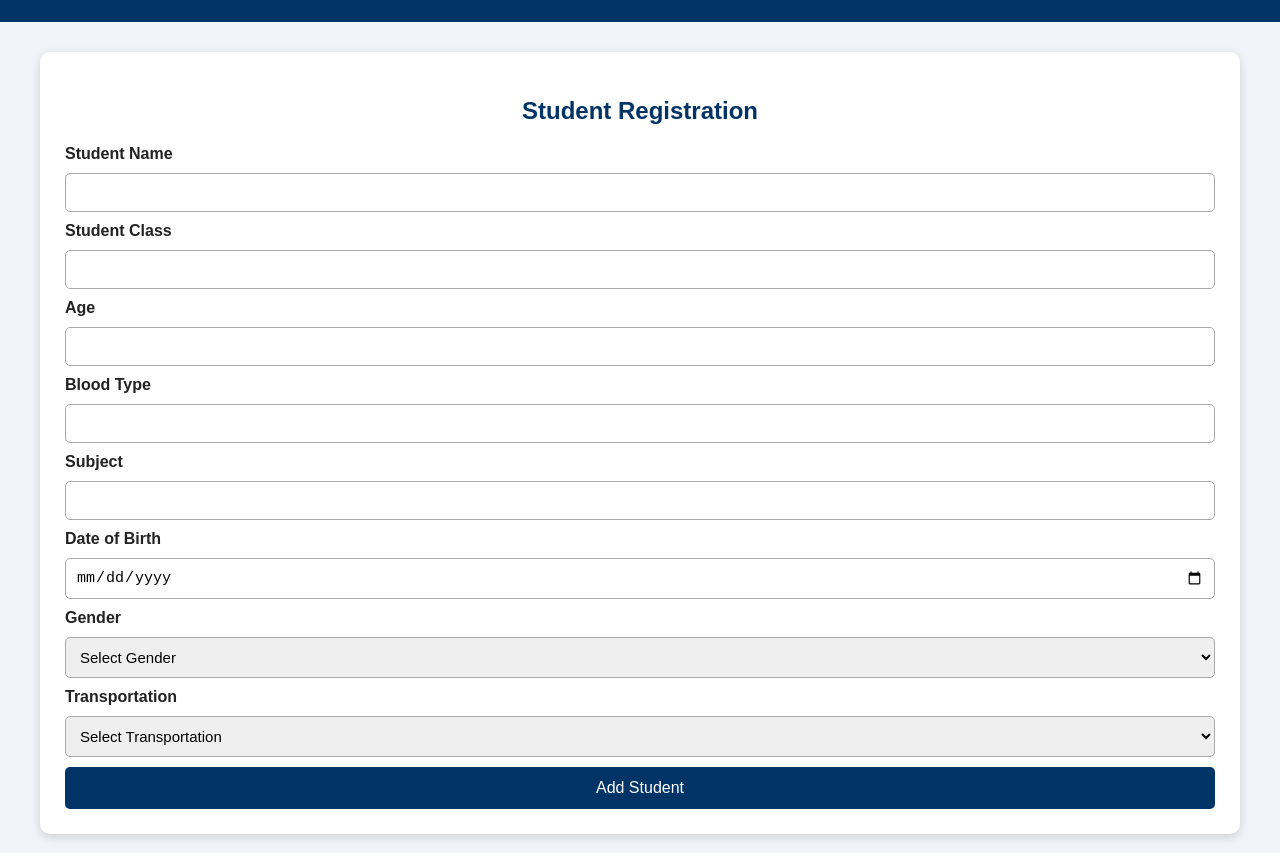
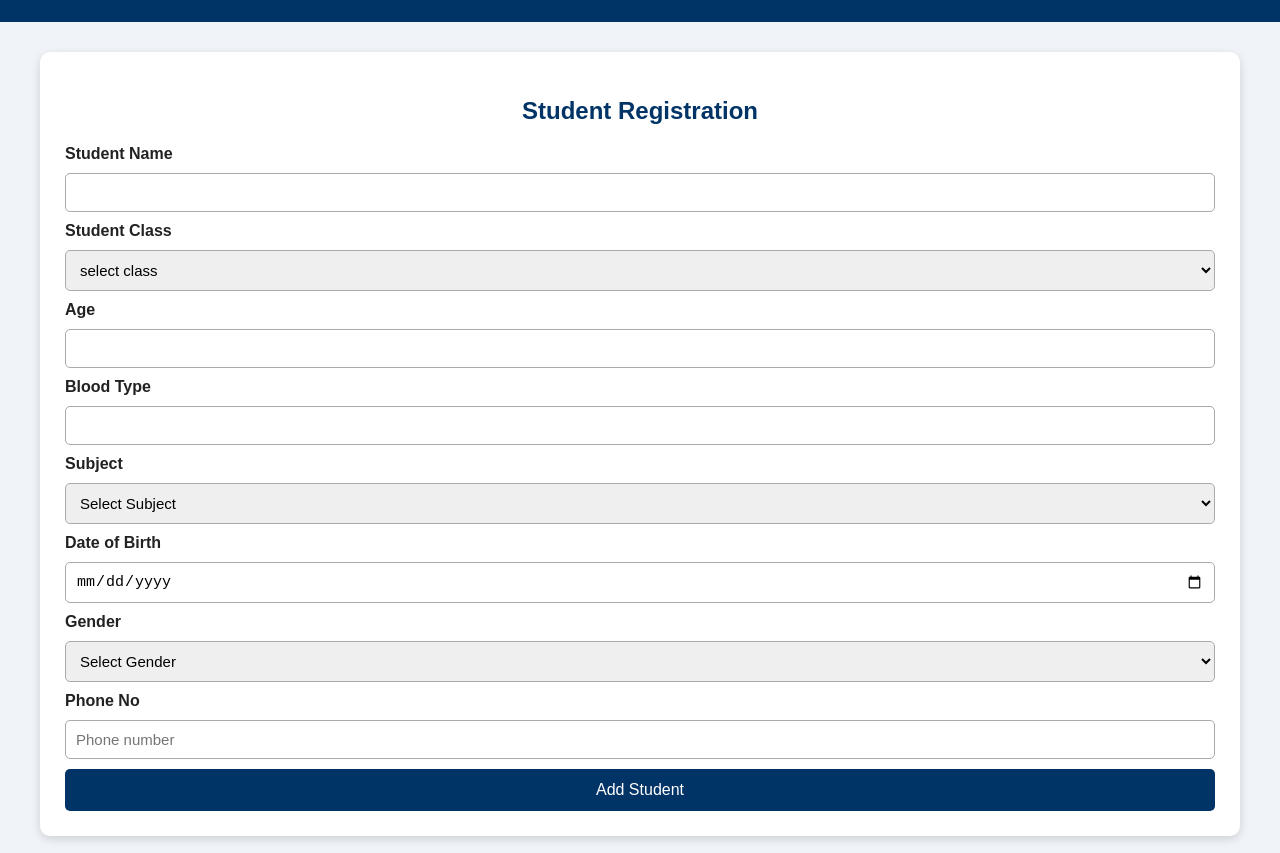
Before and after one commit to adebanjotoluwase26-ai/student-management-system, a plain HTML site: page index.html in a window 1280 px wide. Shown: the part 99-952 px from the top of the page. Drawn offline with Linux system fonts and the light colour scheme.

Commit message:
Update student registeration system

```diff
--- a/index.html
+++ b/index.html
@@ -29,8 +29,12 @@
                 <input type="text" id="studentName" required>
 
                 <label for="studentClass">Student Class</label>
-                <input type="text" id="studentClass" required>
-
+                <select id="studentClass" required>
+                    <option value="">select class</option>
+                    <option value="SS1">SS1</option>
+                    <option value="SS2">SS2</option>
+                    <option value="SS3"> SS3</option>
+                    </select>
                 <label for="age">Age</label>
                 <input type="number" id="age" required>
 
@@ -38,8 +42,25 @@
                 <input type="text" id="bloodType">
 
                 <label for="subject">Subject</label>
-                <input type="text" id="subject">
-
+                <select id="subject" required>
+                    <option value="">Select Subject</option>
+                    <option value="Mathematics">Mathematics</option>
+                    <option value="English">English</option>
+                    <option value="Civic Education"> civic Eduation</option>
+                    <option value="Biology">Biology</option>
+                    <option value="Chemistry">Chemistry</option>
+                    <option value="Physics">Physics</option>
+                    <option value="FurtherMaths">FurtherMaths</option>
+                    <option value="Government"> Goverment</option>
+                    <option value="Literature-in-english">Literature-in-english</option>
+                    <option value="History">History</option>
+                    <option value="CRS">CRS</option>
+                    <option value="Economics"> Economics</option>
+                    <option value="Finanical Accounting">Finanical Accounting</option>
+                    <option value="Commerce">Commerce</option>
+                    <option value="Booking Keeping">Booking Keeping</option>
+                    <option value="Marketing"> Marketing</option>
+                </select>
                 <label for="dob">Date of Birth</label>
                 <input type="date" id="dob">
 
@@ -50,14 +71,9 @@
                     <option value="Female">Female</option>
                 </select>
 
-                <label for="transport">Transportation</label>
-                <select id="transport">
-                    <option value="">Select Transportation</option>
-                    <option value="Bicycle">Bicycle</option>
-                    <option value="Bus">Bus</option>
-                    <option value="Car">Car</option>
-                    <option value="Plane">Plane</option>
-                </select>
+                <label for="PhoneNo">Phone No</label>
+                <input type="text" maxlength="11" id="PhoneNo" placeholder="Phone number" required>
+
 
                 <button type="submit" id="submitButton">
                     Add Student
@@ -93,6 +109,7 @@
                     <thead>
                         <tr>
                             <th>S/N</th>
+                            <th>Student ID</th>
                             <th>Name</th>
                             <th>Class</th>
                             <th>Age</th>
@@ -100,7 +117,7 @@
                             <th>Subject</th>
                             <th>DOB</th>
                             <th>Gender</th>
-                            <th>Transport</th>
+                            <th>Phone No</th>
                             <th>Action</th>
                         </tr>
                     </thead>
```
Also changed, not shown: script.js (+33 -0 lines).
